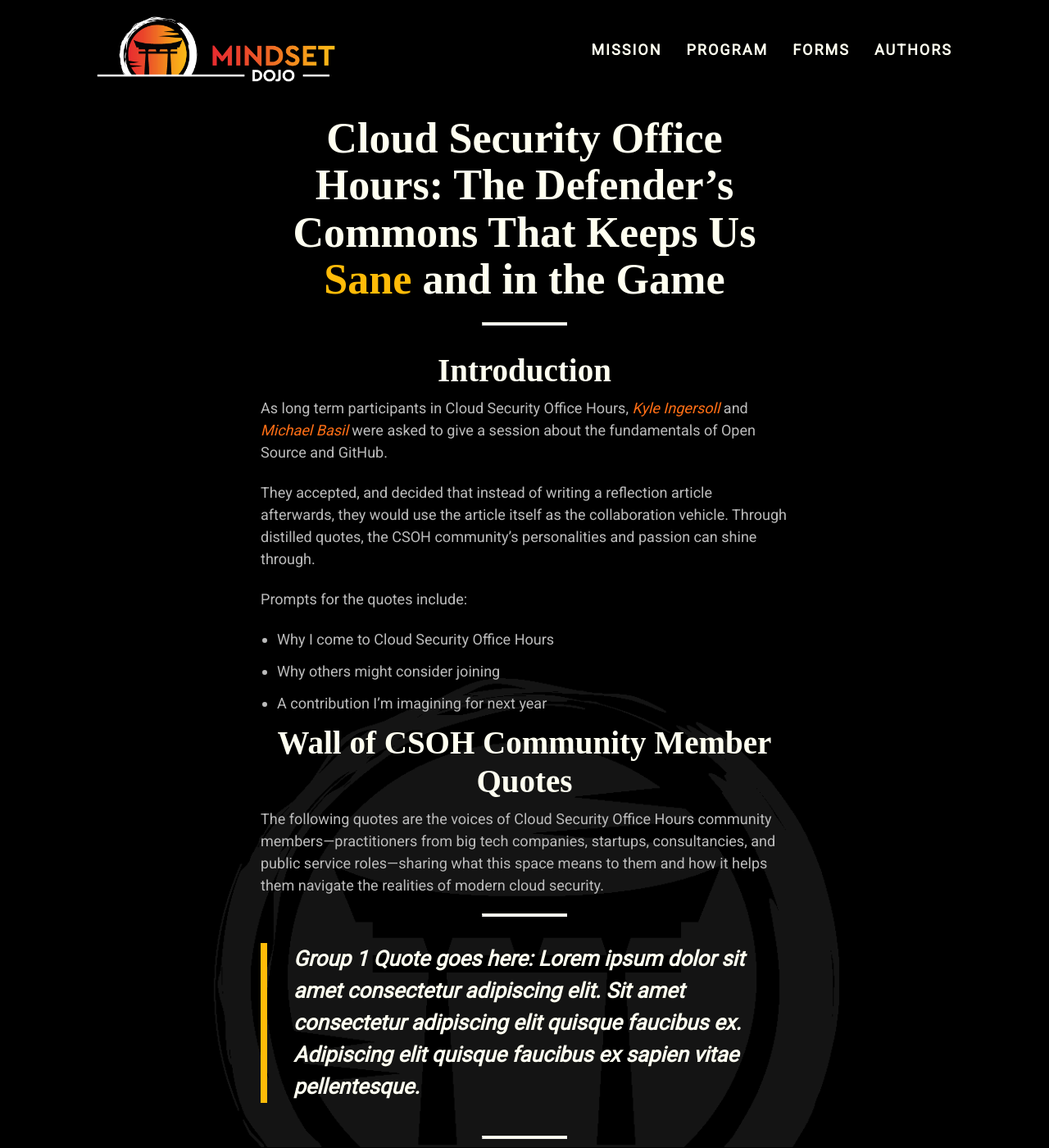
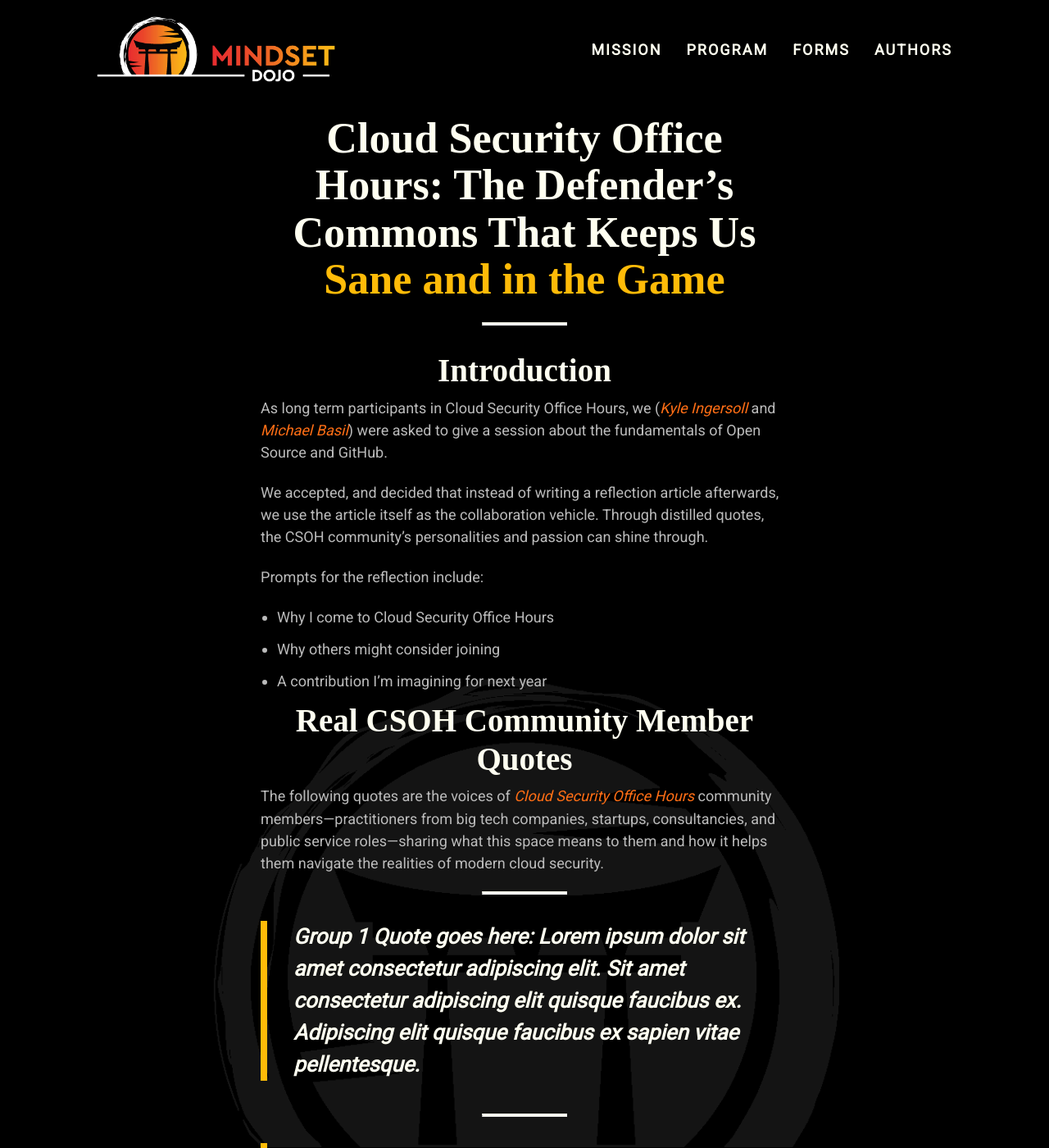
Before and after one commit to mindset-dojo/mindset-dojo.github.io, a Jekyll site: the page built from _insights/2025/kyle-ingersoll/2025-12-08-csoh-defender-commons-sane-game.md, in a window 1280 px wide and 1400 px high. Shown: the whole window at 82% size. Built offline with Jekyll 4.4.1, drawn with Linux system fonts in a browser that asks for light colours; some web fonts are replaced; some of the changed text lies outside the part shown.

Commit message:
feat(insights): csoh defender commons tone shifts

```diff
--- a/_insights/2025/kyle-ingersoll/2025-12-08-csoh-defender-commons-sane-game.md
+++ b/_insights/2025/kyle-ingersoll/2025-12-08-csoh-defender-commons-sane-game.md
@@ -15,19 +16,19 @@
 
 ## Introduction
 
-As long term participants in Cloud Security Office Hours, [Kyle Ingersoll](../../authors/kyle-ingersoll/) and [Michael Basil](../../authors/michael-basil/) were asked to give a session about the fundamentals of Open Source and GitHub.
+As long term participants in Cloud Security Office Hours, we ([Kyle Ingersoll](../../authors/kyle-ingersoll/) and [Michael Basil](../../authors/michael-basil/)) were asked to give a session about the fundamentals of Open Source and GitHub.
 
-They accepted, and decided that instead of writing a reflection article afterwards, they would use the article itself as the collaboration vehicle. Through distilled quotes, the CSOH community's personalities and passion can shine through.
+We accepted, and decided that instead of writing a reflection article afterwards, we use the article itself as the collaboration vehicle. Through distilled quotes, the CSOH community's personalities and passion can shine through.
 
-Prompts for the quotes include:
+Prompts for the reflection include:
 
 - Why I come to Cloud Security Office Hours
 - Why others might consider joining
 - A contribution I’m imagining for next year
 
-## Wall of CSOH Community Member Quotes
+## Real CSOH Community Member Quotes
 
-The following quotes are the voices of Cloud Security Office Hours community members—practitioners from big tech companies, startups, consultancies, and public service roles—sharing what this space means to them and how it helps them navigate the realities of modern cloud security.
+The following quotes are the voices of [Cloud Security Office Hours](https://csoh.org) community members—practitioners from big tech companies, startups, consultancies, and public service roles—sharing what this space means to them and how it helps them navigate the realities of modern cloud security.
 
 ---
 
```
Also changed, not shown: other parts of _insights/2025/kyle-ingersoll/2025-12-08-csoh-defender-commons-sane-game.md (+3 -2 lines).
